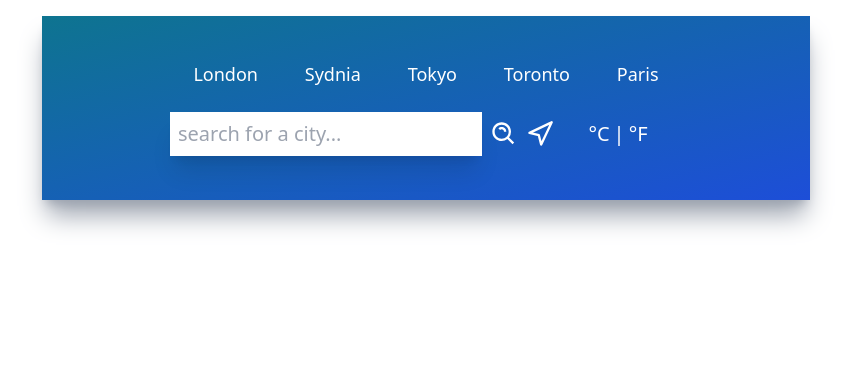
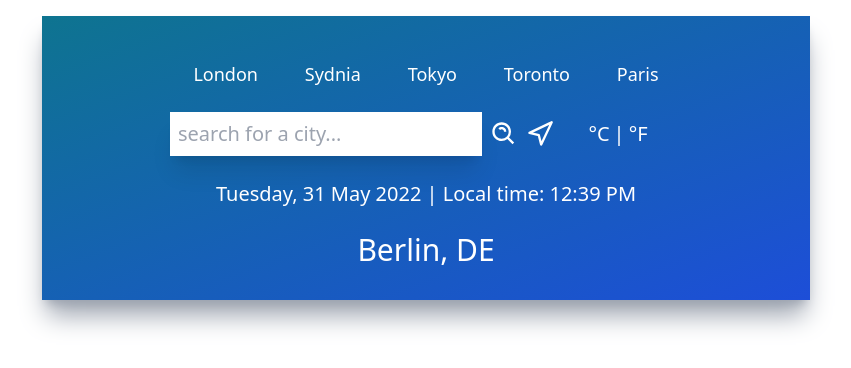
Before and after one commit to NatiG25/weather-app, a React (Create React App) app: page / in a window 1280 px wide. Shown: the top 368 px of the page, without its empty margins (214-1065 px from the left). Built offline with nearby package versions, Linux system fonts and the light colour scheme; the HTML template or start-up script is replaced by a standard one.

Commit message:
Complete building the TimeAndLocation component

```diff
--- a/src/App.js
+++ b/src/App.js
@@ -1,12 +1,15 @@
 import "./App.css";
 import TopButtons from "./components/TopButtons";
 import Inputs from "./components/Inputs";
+import TimeAndLocation from "./components/TimeAndLocation";
 
 function App() {
   return (
     <div className="mx-auto max-w-screen-md mt-4 py-5 px-32 bg-gradient-to-br from-cyan-700 to-blue-700 h-fit shadow-xl shadow-gray-400">
       <TopButtons />
       <Inputs />
+
+      <TimeAndLocation />
     </div>
   );
 }
--- /dev/null
+++ b/src/components/TimeAndLocation.js
@@ -0,0 +1,21 @@
+import React from "react";
+
+function TimeAndLocation() {
+  return (
+    <div>
+      <div className="flex justify-center items-center my-6">
+        <p className="text-white font-extralight text-xl">
+          Tuesday, 31 May 2022 | Local time: 12:39 PM
+        </p>
+      </div>
+
+      <div className="flex justify-center items-center my-3">
+        <p className="text-white font-medirm text-3xl">
+        Berlin, DE
+        </p>
+      </div>
+    </div>
+  );
+}
+
+export default TimeAndLocation;
```
